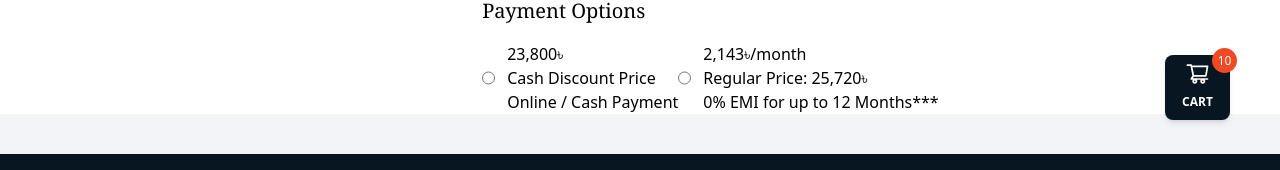
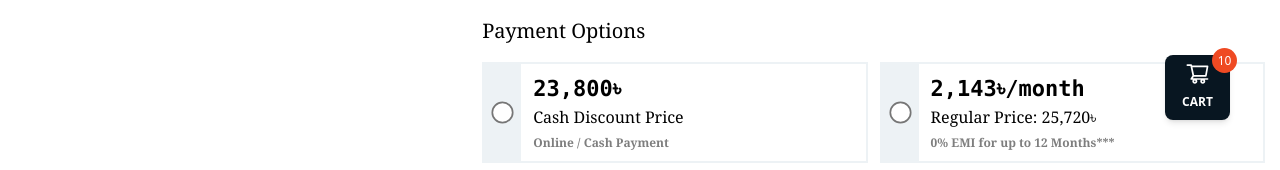
Before and after one commit to mr7aali/star-tech, a Next.js app: page /product/id in a window 1280 px wide. Shown: the part 630-800 px from the top of the page. Built offline with nearby package versions, Linux system fonts and the light colour scheme.

Commit message:
Payment option

```diff
--- a/src/pages/product/[productId].js
+++ b/src/pages/product/[productId].js
@@ -6,7 +6,7 @@ import { MdStars } from "react-icons/md";
 
 const ProductDetails = () => {
     return (
-        <div className="bg-white">
+        <div className="bg-white py-5">
             <div className="max-w-[1290px] mx-auto flex pt-10">
 
                 <div className="px-[15px]">
@@ -63,32 +63,41 @@ const ProductDetails = () => {
                             <span className="mx-1 ">Star Points</span>
                         </div>
                     </div>
-
+                    {/* Payment Options */}
                     <div>
                         <h3 className="text-[20px] font-serif my-4">Payment Options</h3>
 
 
-                        <div className="flex" >
-                            <label className="flex" >
-                                <input type="radio" name="enable_emi" value="1" />
-                                <div className="ml-3">
-                                    <span className="">23,800৳</span>
-                                    <div className="">Cash Discount Price</div>
-                                    <span className="">Online / Cash Payment</span>
+                        <div className="grid grid-cols-2 gap-3 font-serif" >
+                            <label className="flex" style={{ border: '2px solid #edf2f5' }}>
+                                <div className="flex px-3 mr-3 bg-[#edf2f5]">
+                                    <input style={{ border: '1px solid red' }} className="scale-[1.7]" type="radio" name="enable_emi" value="1" />
+                                </div>
+                                <div className="py-2 ">
+                                    <span className="text-[22px] font-bold font-mono">23,800৳</span>
+                                    <div className="font-medium">Cash Discount Price</div>
+                                    <small className="opacity-50 font-semibold text-xs">Online / Cash Payment</small>
                                 </div>
                             </label>
-                            <label className="flex" >
-                                <input className="bg-red-950" type="radio" name="enable_emi" value="1" />
-                                <div className="ml-3">
-                                    <span className="">2,143৳/month</span>
-                                    <div className="">Regular Price: 25,720৳</div>
-                                    <div className="">0% EMI for up to 12 Months***</div>
+                            <label className="flex" style={{ border: '2px solid #edf2f5' }}>
+                                <div className="flex px-3 mr-3 bg-[#edf2f5]">
+                                    <input style={{ border: '1px solid red' }} className="scale-[1.7]" type="radio" name="enable_emi" value="1" />
+                                </div>
+                                <div className="py-2">
+                                    <span className="text-[22px] font-bold font-mono">2,143৳/month</span>
+                                    <div className="font-medium">Regular Price: 25,720৳</div>
+                                    <small className="opacity-50 font-semibold text-xs">0% EMI for up to 12 Months***</small>
                                 </div>
                             </label>
                         </div>
 
 
 
+
+                    </div>
+
+                    {/* add quantity */}
+                    <div>
 
                     </div>
 
```
